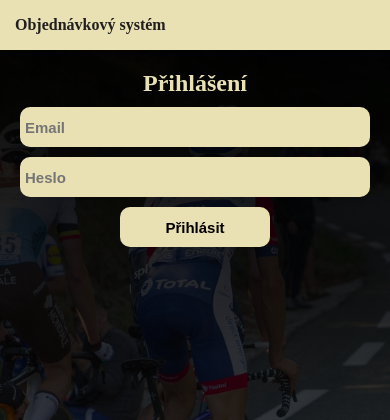
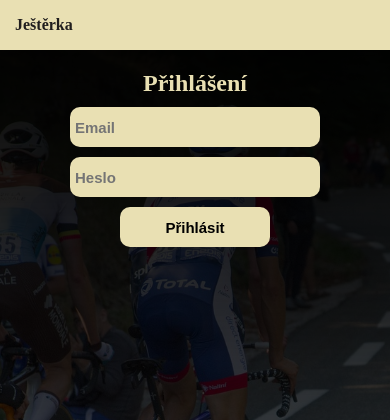
Before and after one commit to lonelyWolf-developer/OrderingSystem, a PHP site: page / in a window 390 px wide; the page is wider, and only the part inside the window is pictured. Shown: the top 420 px of that part. Run offline with PHP 8.4, Linux system fonts and the light colour scheme; data that the repository does not hold is empty; style sheets or scripts are compiled from the project's sources.

Commit message:
Adding responsivity to login form.

```diff
--- a/assets/header.php
+++ b/assets/header.php
@@ -1,6 +1,6 @@
 <header>
         <div class="logo">
-            <a href="/OrderingSystem">Objednávkový systém</a>
+            <a href="/OrderingSystem">Ještěrka</a>
         </div>
 
         <?php if($user->id != null): ?>
--- /dev/null
+++ b/css/queryes.css
@@ -0,0 +1,16 @@
+@media (max-width: 640px) {
+  .loginForm {
+    width: 400px;
+  }
+}
+@media (max-width: 405px) {
+  .loginForm {
+    width: 280px;
+  }
+  .loginForm form input {
+    width: 250px;
+  }
+  .messageBox {
+    width: 285px;
+  }
+}/*# sourceMappingURL=queryes.css.map */
--- /dev/null
+++ b/css/queryes.scss
@@ -0,0 +1,21 @@
+@media (max-width: 640px){
+    .loginForm{
+        width: 400px;
+    }
+}
+
+@media (max-width: 405px){
+    .loginForm{
+        width: 280px;
+
+        form{
+            input{
+                width: 250px;
+            }
+        }
+    }
+
+    .messageBox{
+        width: 285px;
+    }
+}
--- a/index.php
+++ b/index.php
@@ -64,7 +64,8 @@ switch ($filterStatus) {
     <link rel="stylesheet" href="./css/main.css">
     <link rel="stylesheet" href="./css/header.css">
     <link rel="stylesheet" href="./css/footer.css">
-    <title>Objednávkový systém</title>
+    <link rel="stylesheet" href="./css/queryes.css">
+    <title>Ještěrka</title>
 </head>
 
 <body>
```
Also changed, not shown: 1 other file.
